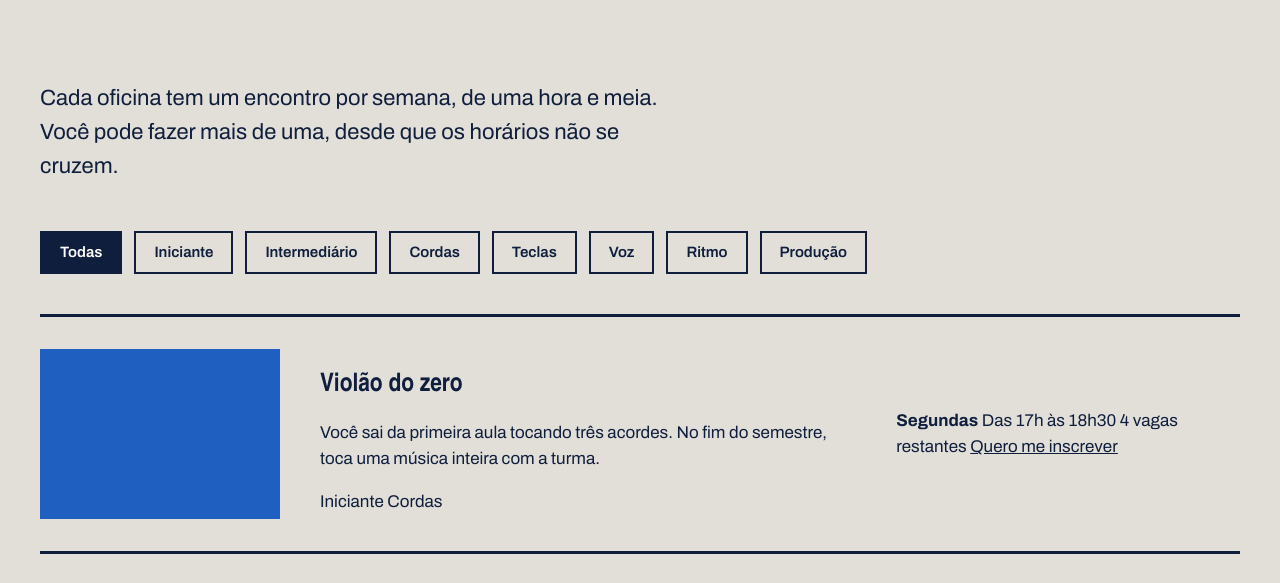
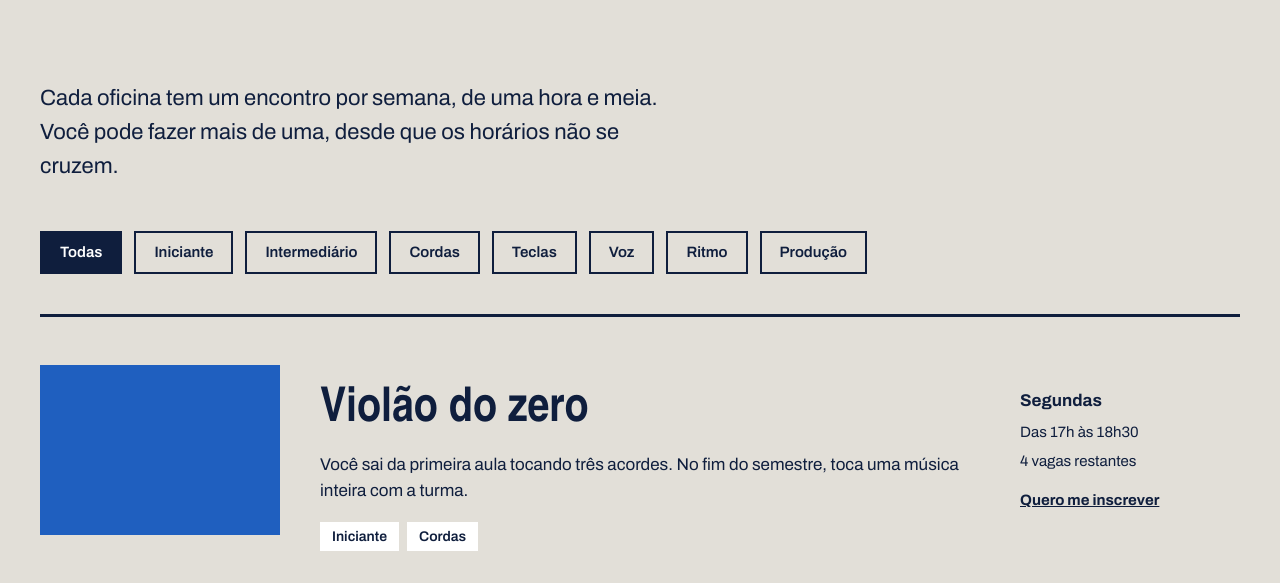
Before and after one commit to mariaclarafmedeiros11tic/laje_sonora, a plain HTML site: page oficinas.html in a window 1280 px wide. Shown: the part 319-902 px from the top of the page. Drawn offline with Linux system fonts and the light colour scheme; a web font is replaced by a local one.

Commit message:
Página de oficinas pronta

```diff
--- a/oficinas.css
+++ b/oficinas.css
@@ -156,5 +156,40 @@ h1, h2, h3{
 }
 
 .oficina-texto {
+    flex: 1;
+}
 
+.oficina h2 {
+    font-size: 48px;
+    margin-bottom: 10px;
 }
+
+.etiquetas {
+    margin-top: 16px;
+    display: flex;
+    gap: 8px;
+}
+
+.etiqueta {
+    background-color: var(--branco);
+    padding: 4px 12px;
+    font-size: 14px;
+    font-weight: 600;
+}
+
+.oficinas-detalhes {
+    width: 220px;
+    font-size: 15px;
+    display: flex;
+    flex-direction: column;
+    gap: 6px;
+}
+
+.oficinas-detalhes strong {
+    font-size: 17px;
+}
+
+.oficinas-detalhes a {
+    margin-top: 10px;
+    font-weight: 700;
+}
```
